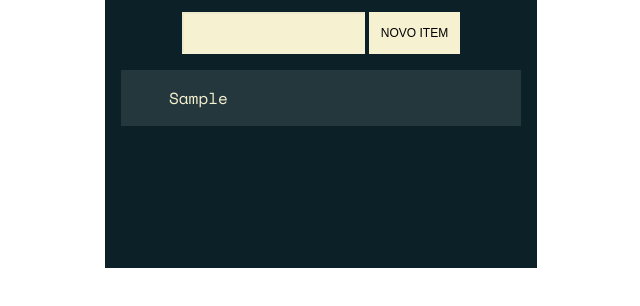
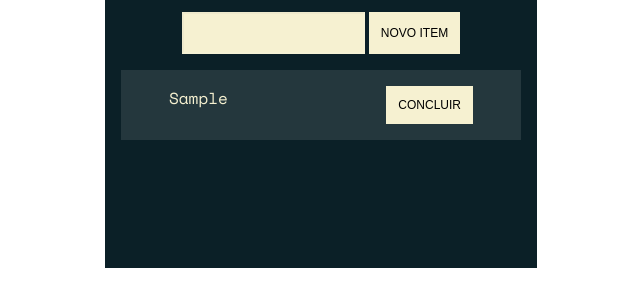
Before and after one commit to lucaspires-source/Js-na-Web-Alura, a plain HTML site: page index.html in a window 1280 px wide. Both pictures are taken after typing "Sample" into the empty fields and a click on the button "NOVO ITEM". Shown: the part 298-604 px from the top of the page, without its empty margins (319-959 px from the left). Drawn offline with nearby package versions, Linux system fonts and the light colour scheme; a web font is replaced by a local one.

Commit message:
Fim da Aula 04

```diff
--- a/app.js
+++ b/app.js
@@ -2,13 +2,30 @@
 
 const criarTarefa = (e) => {
     e.preventDefault()
+    const lista = document.querySelector('[data-list]');
     const input = document.querySelector('[data-form-input]');
     const valor = input.value;
-    const tarefa = document.querySelector('[data-task]')
-    const conteudo = `<p class="content">${valor}</p>`
-    tarefa.innerHTML =conteudo
-    input.value = ''
+    const tarefa = document.createElement('li');
+    tarefa.classList.add('task')
+    const conteudo = `<p class="content">${valor}</p>`;
+    tarefa.innerHTML = conteudo;
+    tarefa.appendChild(botaoConclui())
+    lista.appendChild(tarefa);
+    input.value = '';
 }
+
 
 const novaTarefa = document.querySelector('[data-form-button]');
 novaTarefa.addEventListener('click', criarTarefa);
+const concluirTarefa = (e) =>{
+    const botaoConclui = e.target
+    const tarefaCompleta = botaoConclui.parentElement
+    tarefaCompleta.classList.toggle('done')
+}
+const botaoConclui = () =>{
+    const botaoConclui = document.createElement('button');
+    botaoConclui.innerHTML = `Concluir`
+    botaoConclui.classList.add('form-button')
+    botaoConclui.addEventListener('click', concluirTarefa)
+    return botaoConclui
+}
--- a/index.html
+++ b/index.html
@@ -6,6 +6,7 @@
   <link rel="stylesheet" href="./assets/css/style.css">
   <link rel="stylesheet" href="https://fonts.googleapis.com/css2?family=BioRhyme&amp;family=Space+Mono&amp;display=swap">
   <link rel="stylesheet" href="https://fonts.googleapis.com/icon?family=Material+Icons">
+
   <title>Ceep</title>
 </head>
 <body>
@@ -20,10 +21,7 @@
         <button class="form-button" data-form-button> Novo Item </button>
       </form>
 
-      <ul class="list">
-        <li class="task" data-task>
-          <p class="content">Comprar um abacate</p>
-        </li>
+      <ul class="list" data-list>
       </ul>
     </div>
 </body>
```
